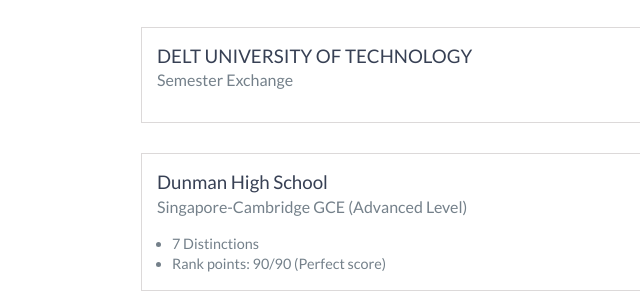
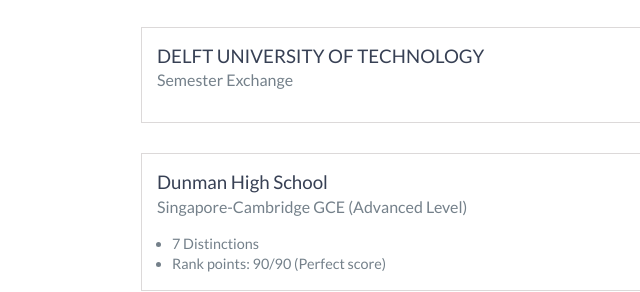
Before and after one commit to yx0123/yx0123.github.io, a website: page index.html in a window 1280 px wide. Shown: the part 2331-2623 px from the top of the page, 149-789 px from the left. Drawn offline with nearby package versions, Linux system fonts and the light colour scheme.

Commit message:
Update index.html

```diff
--- a/index.html
+++ b/index.html
@@ -154,7 +154,7 @@
 
 
         <div class="education-block">
-            <h3>DELT UNIVERSITY OF TECHNOLOGY</h3>
+            <h3>DELFT UNIVERSITY OF TECHNOLOGY</h3>
             <span class="education-date">Sep 2018 - Jan 2019</span>
             <h4>Semester Exchange</h4>
 
```
